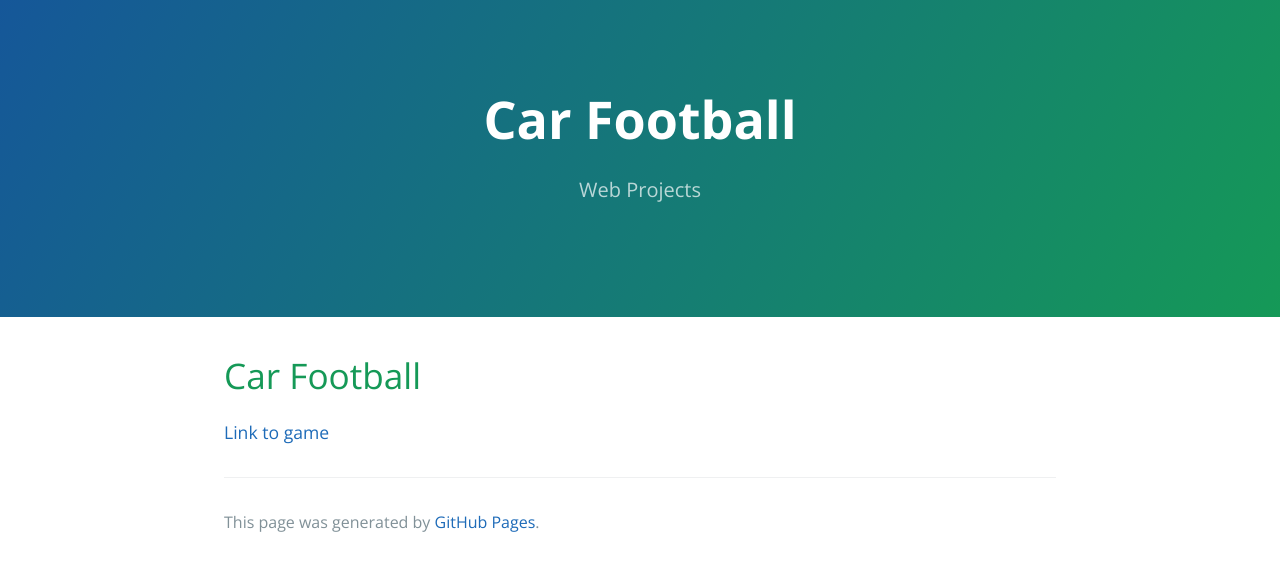
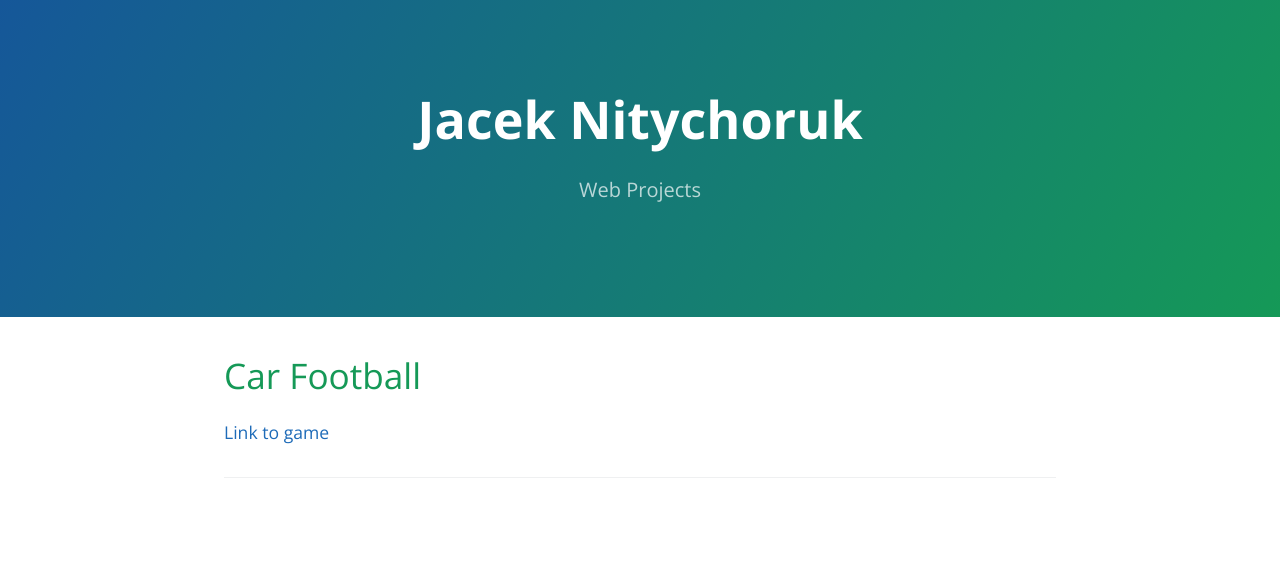
Before and after one commit to def-au1t/def-au1t.github.io, a Jekyll site: the page built from index.md, in a window 1280 px wide. Shown: the top 571 px of the page. Built offline with Jekyll 4.4.1, drawn with Linux system fonts in a browser that asks for light colours; our own code applies the rules of GitHub Pages for plain Markdown files.

Commit message:
fix template

```diff
--- a/_layouts/default.html
+++ b/_layouts/default.html
@@ -13,7 +13,8 @@
     {% endif %}
     <meta charset="UTF-8">
 
-{% seo %}
+{% seo title=false %}
+	<title>Jacek Nitychoruk - web projects</title>
     <meta name="viewport" content="width=device-width, initial-scale=1">
     <meta name="theme-color" content="#157878">
     <meta name="apple-mobile-web-app-status-bar-style" content="black-translucent">
@@ -41,7 +42,6 @@
         {% if site.github.is_project_page %}
           <span class="site-footer-owner"><a href="{{ site.github.repository_url }}">{{ site.github.repository_name }}</a> is maintained by <a href="{{ site.github.owner_url }}">{{ site.github.owner_name }}</a>.</span>
         {% endif %}
-        <span class="site-footer-credits">This page was generated by <a href="https://pages.github.com">GitHub Pages</a>.</span>
       </footer>
     </main>
   </body>
--- a/index.md
+++ b/index.md
@@ -1,5 +1,6 @@
 ---
 layout: default
+title: Jacek Nitychoruk
 ---
 
 
```
